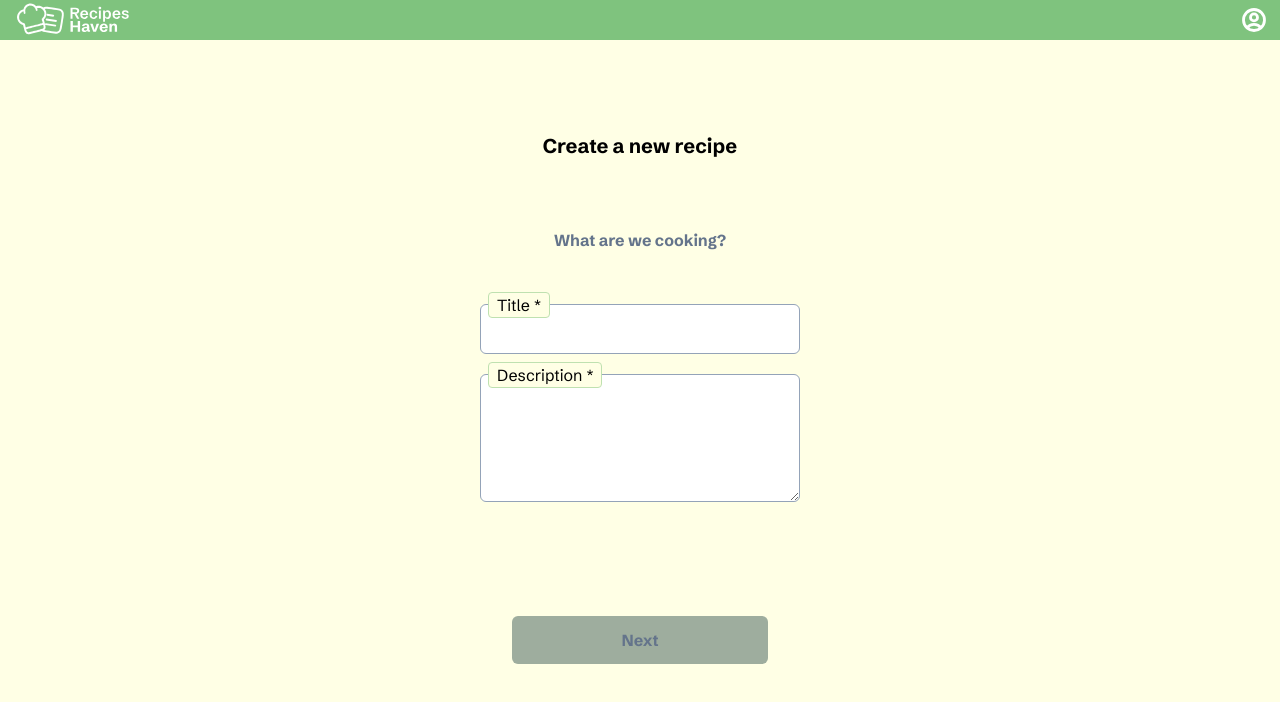
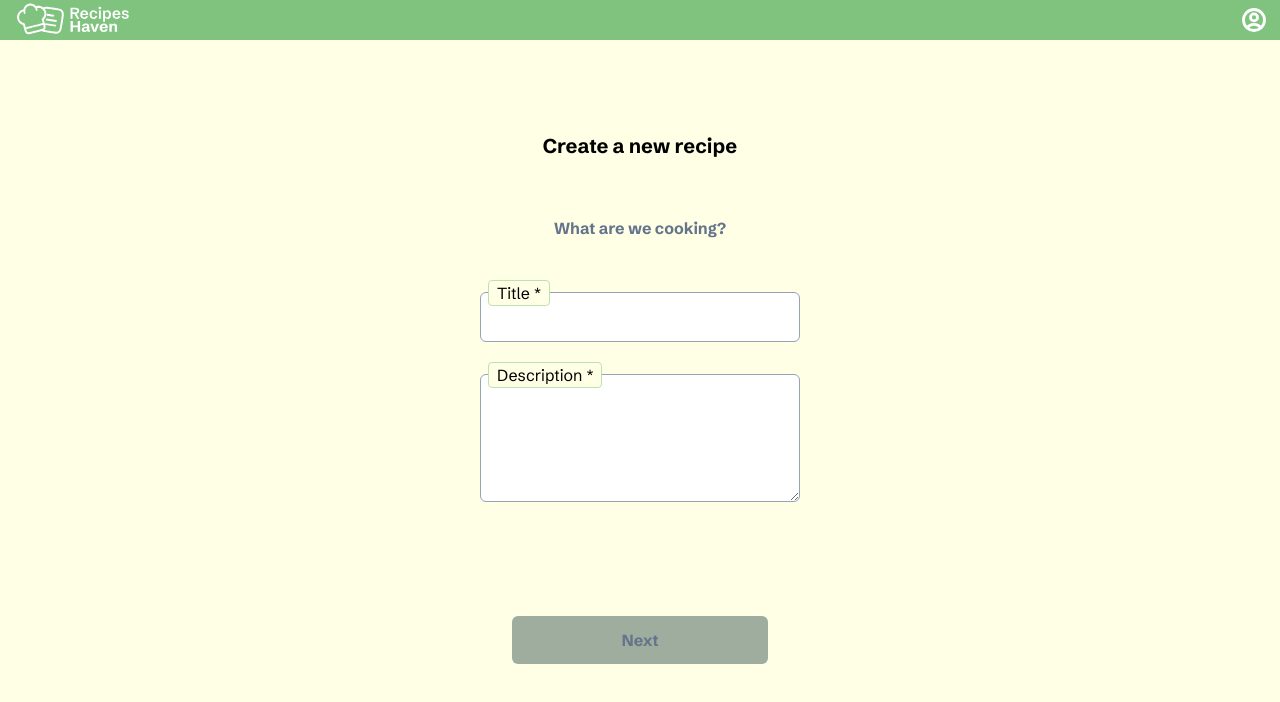
Before and after one commit to joaquincodigo/recipemanager, a Next.js app: page /create-recipe in a window 1280 px wide. Shown: the top 702 px of the page. Built offline with nearby package versions, Linux system fonts and the light colour scheme; no server answers.

Commit message:
Fixed error messages in create-recipe step 1

```diff
--- a/app/components/create-recipe/Step1.jsx
+++ b/app/components/create-recipe/Step1.jsx
@@ -39,13 +39,12 @@ export default function Step1({ formData, setFormData, setCanMoveFoward }) {
   const styles = {
     heading: "text-slate-500 font-bold mb-5 text-center pb-3",
     errorMessage: "text-red-700",
-    wrapper: "flex justify-center"
+    wrapper: "flex flex-col justify-center mb-3",
   };
 
   return (
     <>
       <h2 className={styles.heading}>What are we cooking?</h2>
-
       <div className={styles.wrapper}>
         {/* Title */}
         <TextInput
--- a/app/components/ui/TextInput.jsx
+++ b/app/components/ui/TextInput.jsx
@@ -13,9 +13,9 @@ export default forwardRef(function TextInput(
     errorInput:
       "bg-white p-3 rounded-md border-2 border-red-700 focus:outline-none focus:ring-2 focus:ring-red-700 md:w-80",
     label:
-      "absolute left-2 -top-3 px-2 z-10 rounded  z-10 border border-[#BFE1B0] bg-[#ffffe5]",
+      "absolute left-2 -top-3 px-2 z-10 rounded z-10 border border-[#BFE1B0] bg-[#ffffe5]",
     errorLabel:
-      "absolute left-2 -top-3 px-2 z-10 rounded bg-white z-10 text-red-700 border border-[#BFE1B0]",
+      "absolute left-2 -top-3 px-2 z-10 rounded bg-[#ffffe5] z-10 text-red-700 border border-[#BFE1B0]",
   };
 
   return (
```
